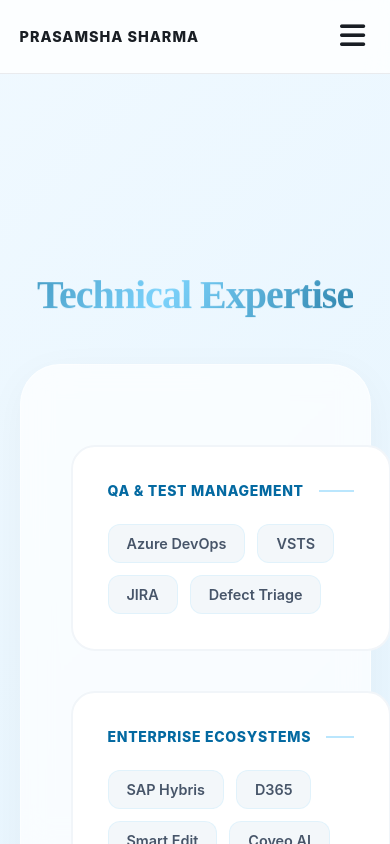
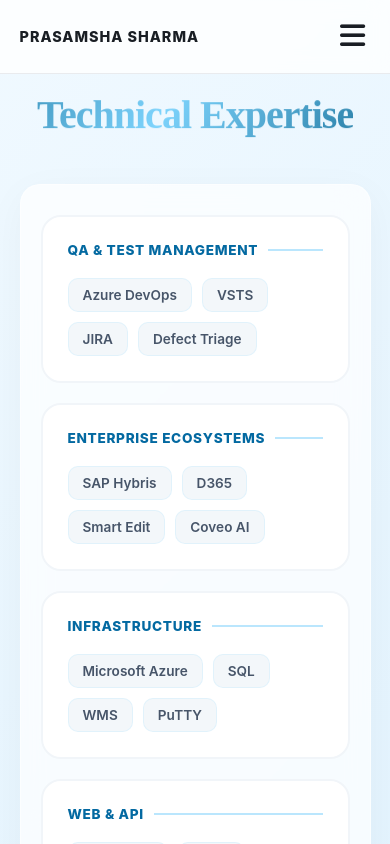
Before and after one commit to sharmap1/profile-prasamsha, a React (Vite) app: page /profile-prasamsha/expertise in a window 390 px wide. Built offline with nearby package versions, Linux system fonts and the light colour scheme.

Commit message:
fixed the css for expertice css  mobile responsives

```diff
--- a/src/pages/Expertise.css
+++ b/src/pages/Expertise.css
@@ -1,133 +1,157 @@
-/* Main Page Layout */
+/* ==========================================
+   1. MAIN PAGE LAYOUT
+   ========================================== */
 #skills-page {
-  padding: 280px 5% 80px;
+  /* Reduced top padding for mobile, kept larger for desktop */
+  padding: 120px 5% 60px;
   background: linear-gradient(135deg, #f0f9ff 0%, #e0f2fe 100%);
   min-height: 100vh;
   display: flex;
   flex-direction: column;
   align-items: center;
   justify-content: center;
-  background-blend-mode: overlay;
-  /* padding: 0 8%; */
-  overflow: hidden;
+  box-sizing: border-box;
 }
 
 .hello-text {
-  font-size: 2.8rem;
+  font-size: 2.5rem; /* Slightly smaller for better fit */
   font-weight: 800;
   color: #1e293b;
-  margin-bottom: 50px;
+  margin-bottom: 30px;
+  text-align: center;
   letter-spacing: -0.02em;
 }
 
-/* Expanded Main Container */
+/* ==========================================
+   2. CONTAINERS & GRID
+   ========================================== */
 .skills-container-card {
   background: rgba(255, 255, 255, 0.7);
   backdrop-filter: blur(15px);
-  border-radius: 40px;
-  padding: 80px 50px;
-  max-width: 1400px; /* Big container */
+  border-radius: 30px;
+  padding: 40px 25px; /* Tighter padding for mobile */
+  max-width: 1200px;
   width: 100%;
   border: 1px solid rgba(255, 255, 255, 0.5);
   box-shadow: 0 10px 40px rgba(0, 0, 0, 0.04);
+  box-sizing: border-box;
 }
 
-/* Wide Grid to fit headers in one line */
 .skills-grid {
   display: grid;
-  /* Min width increased to 320px to prevent text wrapping */
-  grid-template-columns: repeat(auto-fit, minmax(320px, 1fr));
-  gap: 40px;
+  /* Changed minmax to 280px so it doesn't overflow small screens */
+  grid-template-columns: repeat(auto-fit, minmax(280px, 1fr));
+  gap: 20px;
 }
 
-/* Individual Card Effect */
+/* ==========================================
+   3. SKILL CARDS
+   ========================================== */
 .skill-category {
   background: #ffffff;
-  padding: 35px;
-  border-radius: 24px;
+  padding: 25px;
+  border-radius: 20px;
   border: 2px solid #f1f5f9;
   transition: all 0.4s cubic-bezier(0.4, 0, 0.2, 1);
-  position: relative;
 }
 
-/* Vibrant Hover Effect */
 .skill-category:hover {
-  transform: translateY(-10px);
-  border-color: #38bdf8; /* Vibrant Sky Blue */
-  background: #ffffff;
-  box-shadow: 0 20px 40px -10px rgba(56, 189, 248, 0.2),
-              0 0 20px rgba(56, 189, 248, 0.1);
+  transform: translateY(-5px);
+  border-color: #38bdf8;
+  box-shadow: 0 15px 30px rgba(56, 189, 248, 0.15);
 }
 
-/* One-Line Header Fix */
 .skill-category h3 {
-  font-size: 14px;
+  font-size: 0.85rem;
   color: #0369a1;
   text-transform: uppercase;
   letter-spacing: 0.05em;
-  margin-bottom: 25px;
+  margin-bottom: 20px;
   font-weight: 800;
-  white-space: nowrap; /* Forces one line */
-  overflow: hidden;
-  text-overflow: ellipsis; /* Adds dots if screen is too small */
   display: flex;
   align-items: center;
 }
 
+/* The line next to the title */
 .skill-category h3::after {
   content: "";
   flex: 1;
   height: 2px;
   background: #bae6fd;
-  margin-left: 15px;
+  margin-left: 10px;
 }
 
-/* Tag Cloud Styling */
+/* ==========================================
+   4. TAGS & BUTTONS
+   ========================================== */
 .tag-container {
   display: flex;
   flex-wrap: wrap;
-  gap: 12px;
+  gap: 10px;
 }
 
 .tag {
-  background: rgba(241, 245, 249, 0.8); /* Soft slate-blue base */
-  padding: 10px 18px;
-  border-radius: 12px;
-  font-size: 0.9rem;
+  background: rgba(241, 245, 249, 0.8);
+  padding: 8px 14px;
+  border-radius: 10px;
+  font-size: 0.85rem;
   font-weight: 600;
   color: #475569;
-  border: 1px solid rgba(186, 230, 253, 0.3); /* Subtle pastel border */
-  transition: all 0.3s cubic-bezier(0.4, 0, 0.2, 1);
-  cursor: default;
+  border: 1px solid rgba(186, 230, 253, 0.3);
 }
 
-/* Vibrant but Pastel Hover Effect */
-.tag:hover {
-  background: #e0f2fe; /* Lightest Sky Blue */
-  color: #0369a1;      /* Deep Ocean Blue for text contrast */
-  border-color: #38bdf8; /* Vibrant Sky Blue Border */
-  transform: translateY(-3px) scale(1.05); /* Slight lift and pop */
-
-  /* Soft Pastel Glow */
-  box-shadow: 0 10px 20px -5px rgba(56, 189, 248, 0.2),
-              0 0 10px rgba(56, 189, 248, 0.1);
-}
-
-/* Navigation Buttons */
 .btn {
-  padding: 16px 40px;
+  padding: 14px 30px;
   border-radius: 50px;
-  font-size: 1rem;
+  font-size: 0.9rem;
   font-weight: 700;
   cursor: pointer;
   transition: 0.3s;
   background: #0369a1;
   color: white;
   border: none;
-  box-shadow: 0 10px 20px rgba(3, 105, 161, 0.2);
 }
 
-.btn:hover {
-  transform: translateY(-3px);
-  box-shadow: 0 15px 30px rgba(3, 105, 161, 0.3);
+/* ==========================================
+   5. MOBILE RESPONSIVE QUERIES
+   ========================================== */
+@media (max-width: 768px) {
+  #skills-page {
+    padding-top: 100px; /* Space for the navbar */
+    justify-content: flex-start; /* Stack from top on mobile */
+  }
+
+  .hello-text {
+    font-size: 1.8rem;
+  }
+
+  .skills-container-card {
+    padding: 30px 20px;
+    border-radius: 20px;
+  }
+
+  /* Stack buttons on very small screens */
+  div[style*="marginTop"] {
+    display: flex;
+    flex-direction: column;
+    width: 100%;
+    gap: 15px;
+    align-items: center;
+  }
+
+  .btn {
+    width: 100%;
+    max-width: 300px;
+    margin-right: 0 !important; /* Remove the 10px margin from JSX */
+  }
 }
+
+@media (max-width: 480px) {
+  .skills-grid {
+    grid-template-columns: 1fr; /* Single column on phones */
+  }
+
+  .skill-category h3 {
+    white-space: normal; /* Allow title to wrap if very long */
+  }
+}
```
